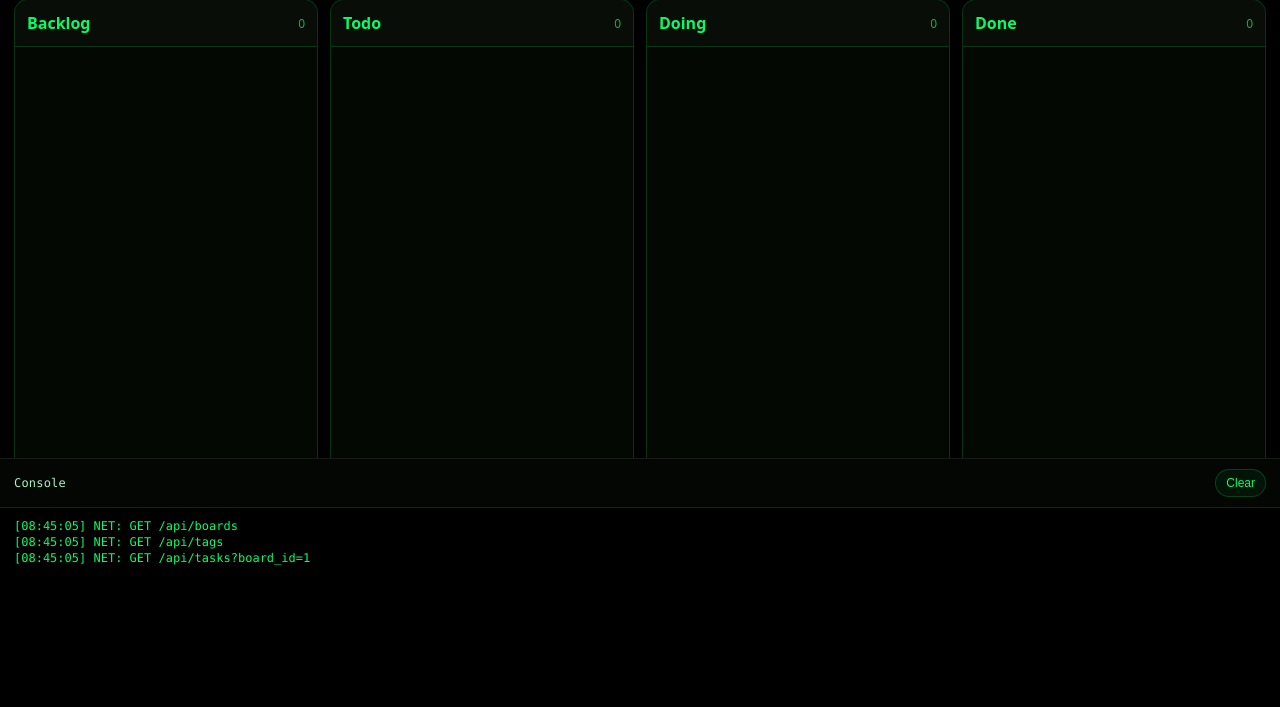
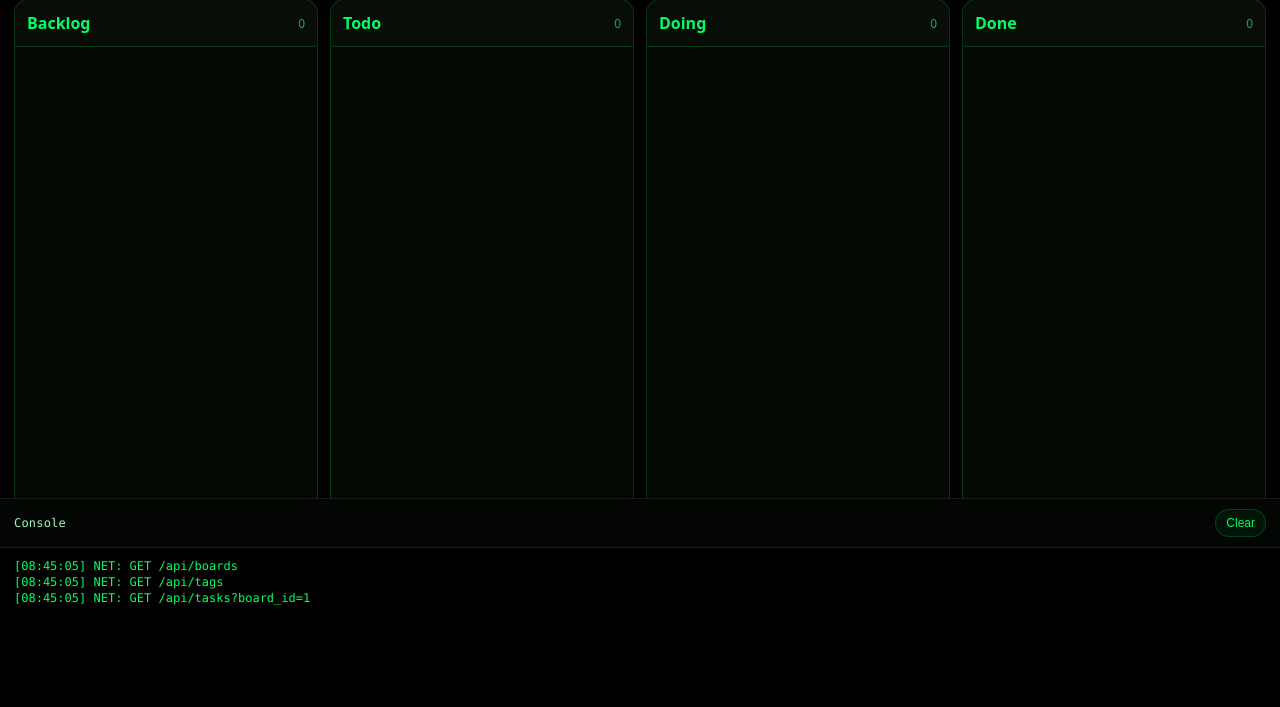
Before and after one commit to Schwarz-XU/simple-kanban, a Flask app: page / in a window 1280 px wide. Shown: the part 93-800 px from the top of the page. Run offline with Flask 3, Linux system fonts and the light colour scheme; data comes from the database, SQL or seed files in the repository; data that the repository does not hold is empty.

Commit message:
Resize console to ~1/5 viewport height

```diff
--- a/static/styles.css
+++ b/static/styles.css
@@ -258,7 +258,7 @@ select:focus { outline: none; box-shadow: 0 0 0 2px rgba(0,255,102,.18); }
 .activity-log {
   margin: 0;
   padding: 10px 14px 14px;
-  height: 25vh; /* console takes ~1/4 of the screen */
+  height: 20vh; /* console takes ~1/5 of the screen */
   max-height: 320px;
   min-height: 160px;
   overflow: auto; /* only console scrolls */
```
